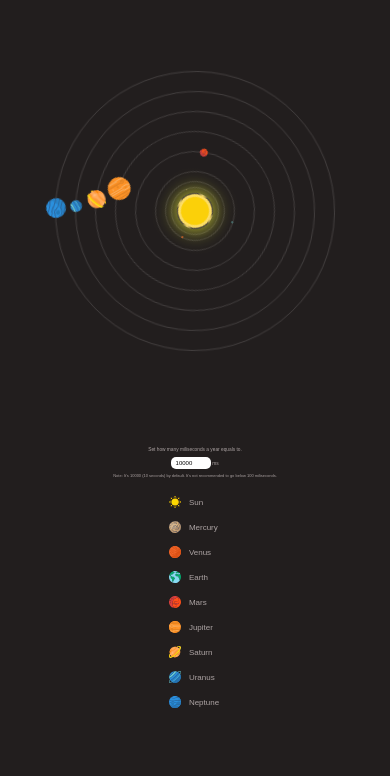
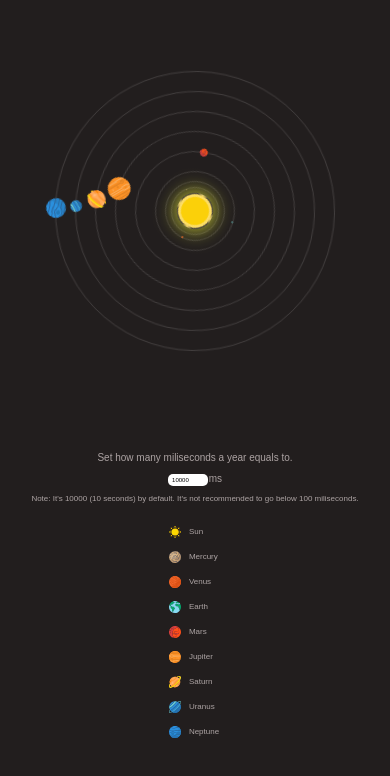
Before and after one commit to absolutezero13/solar-system, a React (Create React App) app: page / in a window 390 px wide. Shown: the top 776 px of the page. Built offline with nearby package versions, Linux system fonts and the light colour scheme.

Commit message:
small adjustments

```diff
--- a/src/Components/Planets.tsx
+++ b/src/Components/Planets.tsx
@@ -1,4 +1,4 @@
-import React, { useContext } from "react";
+import React, { useContext, useState } from "react";
 import PlanetContext from "../Context/PlanetContext";
 
 const Planets: React.FC = () => {
--- a/src/sass/components/_TimeInput.scss
+++ b/src/sass/components/_TimeInput.scss
@@ -5,6 +5,9 @@
   justify-content: center;
   align-items: center;
   font-size: 1.2rem;
+  @media only screen and (max-width: 450px) {
+    font-size: 2.5rem;
+  }
 
   &__input {
     text-align: center;
@@ -25,5 +28,8 @@
 
   .note {
     font-size: 1rem;
+    @media only screen and (max-width: 450px) {
+      font-size: 2rem;
+    }
   }
 }
```
